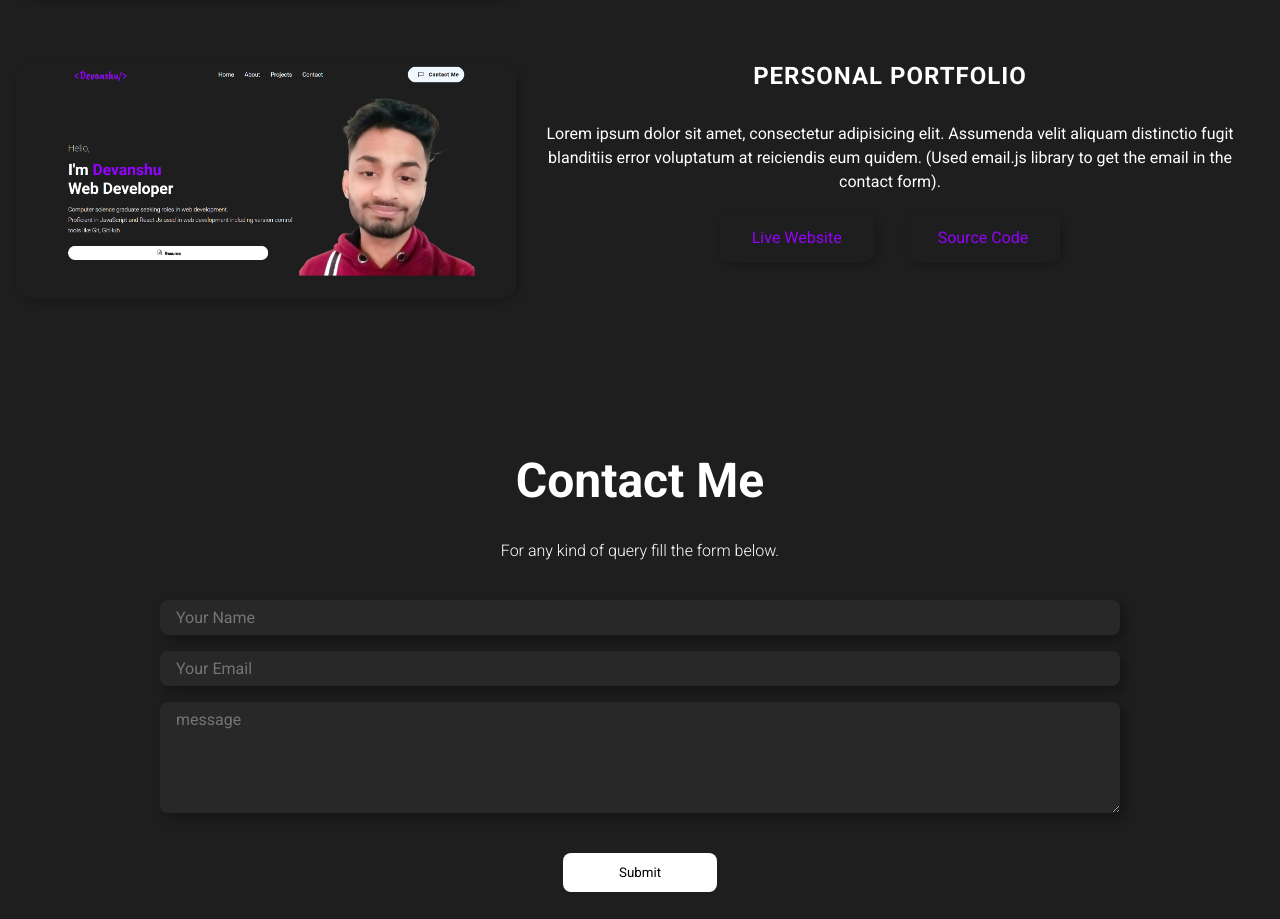
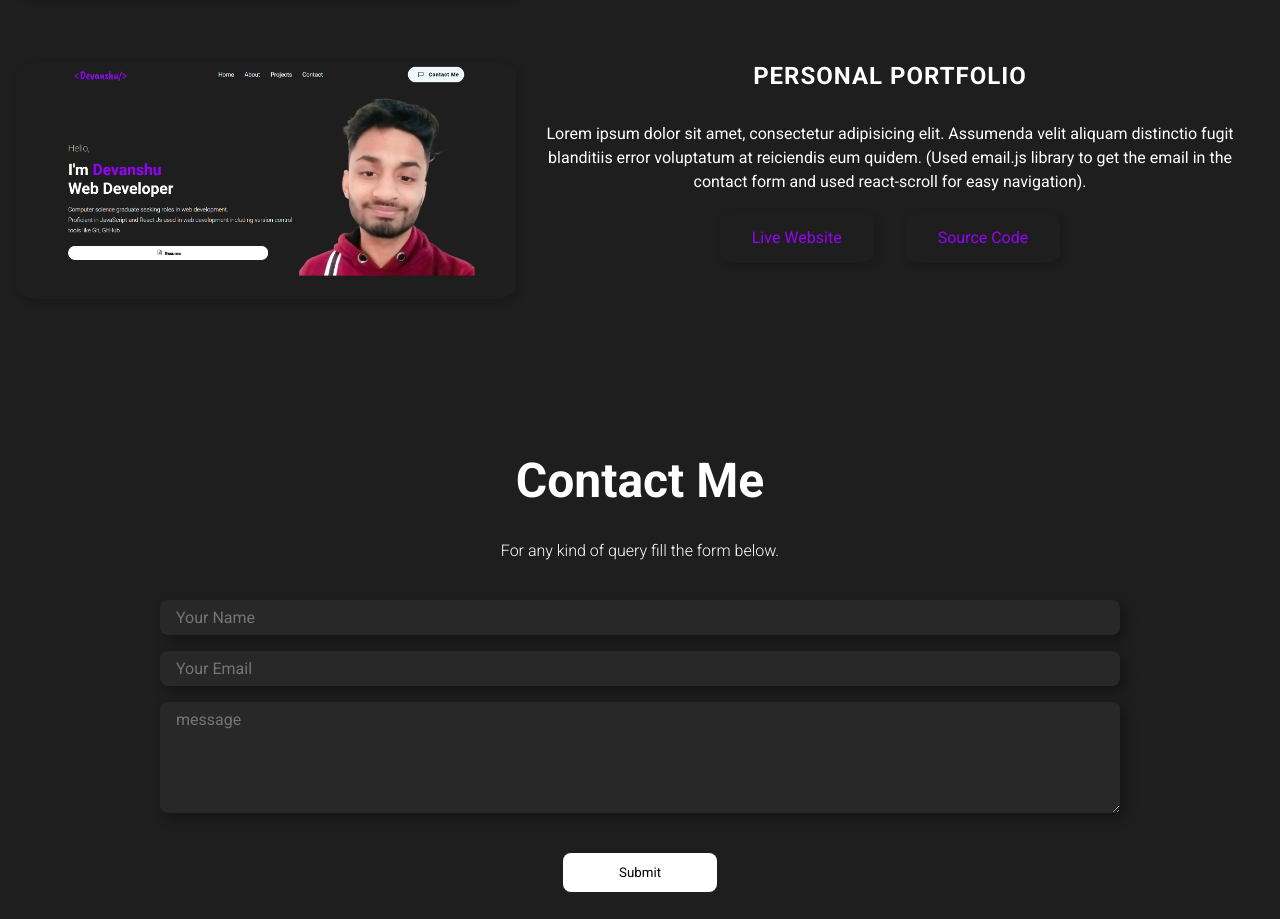
Before and after one commit to Devanshugoell/Personal-Portfolio-, a React (Create React App) app: page / in a window 1280 px wide. Shown: the part 2267-3186 px from the top of the page. Built offline with nearby package versions, Linux system fonts and the light colour scheme.

Commit message:
modified work section

```diff
--- a/src/components/Works/Work.js
+++ b/src/components/Works/Work.js
@@ -47,7 +47,7 @@ const Work2 = () => {
             Lorem ipsum dolor sit amet, consectetur adipisicing elit. Assumenda
             velit aliquam distinctio fugit blanditiis error voluptatum at
             reiciendis eum quidem. (Used email.js library to get the email in
-            the contact form).
+            the contact form and used react-scroll for easy navigation).
           </div>
           <div className="techStack">
             <span>Live Website</span>
```
